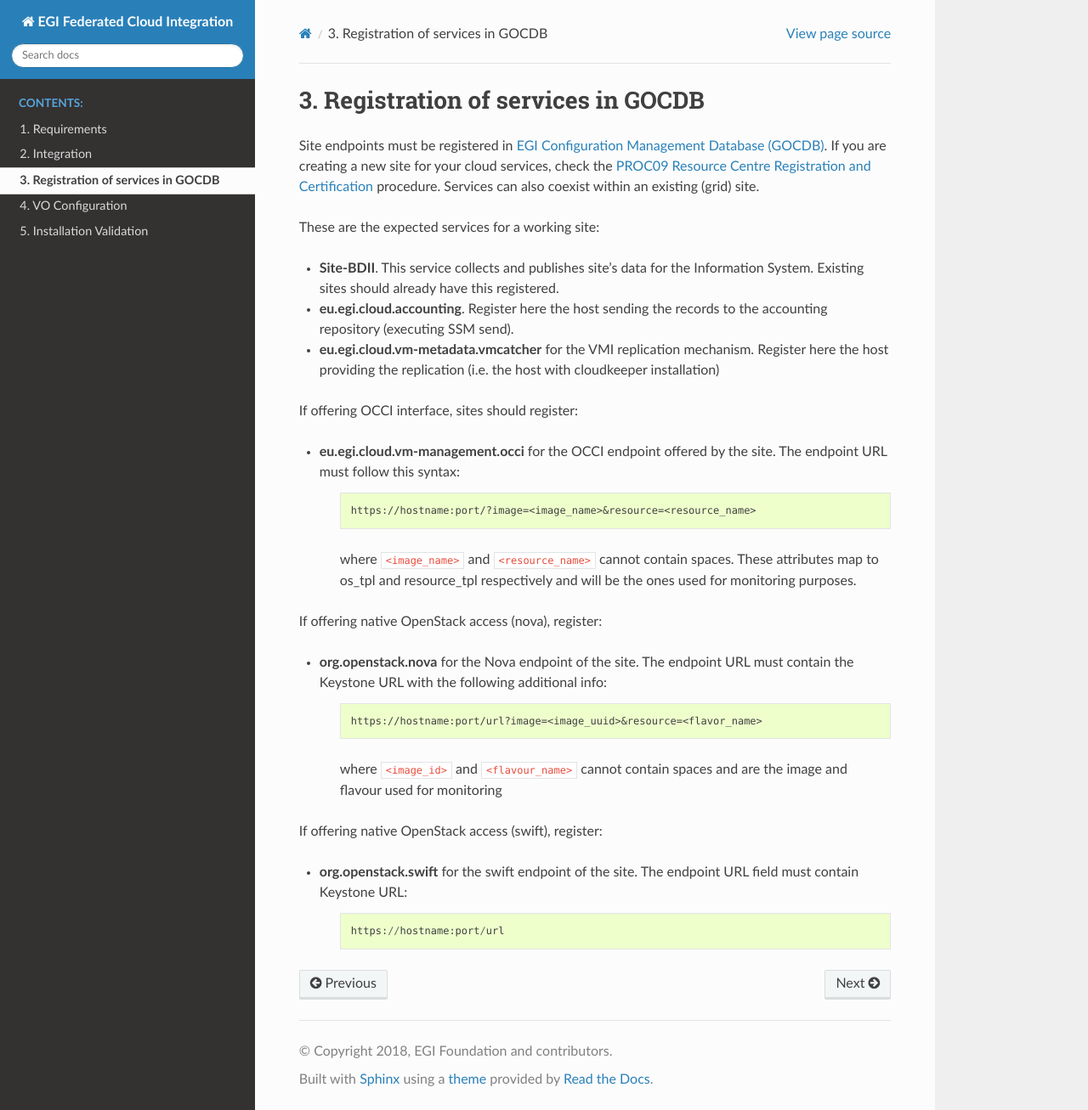
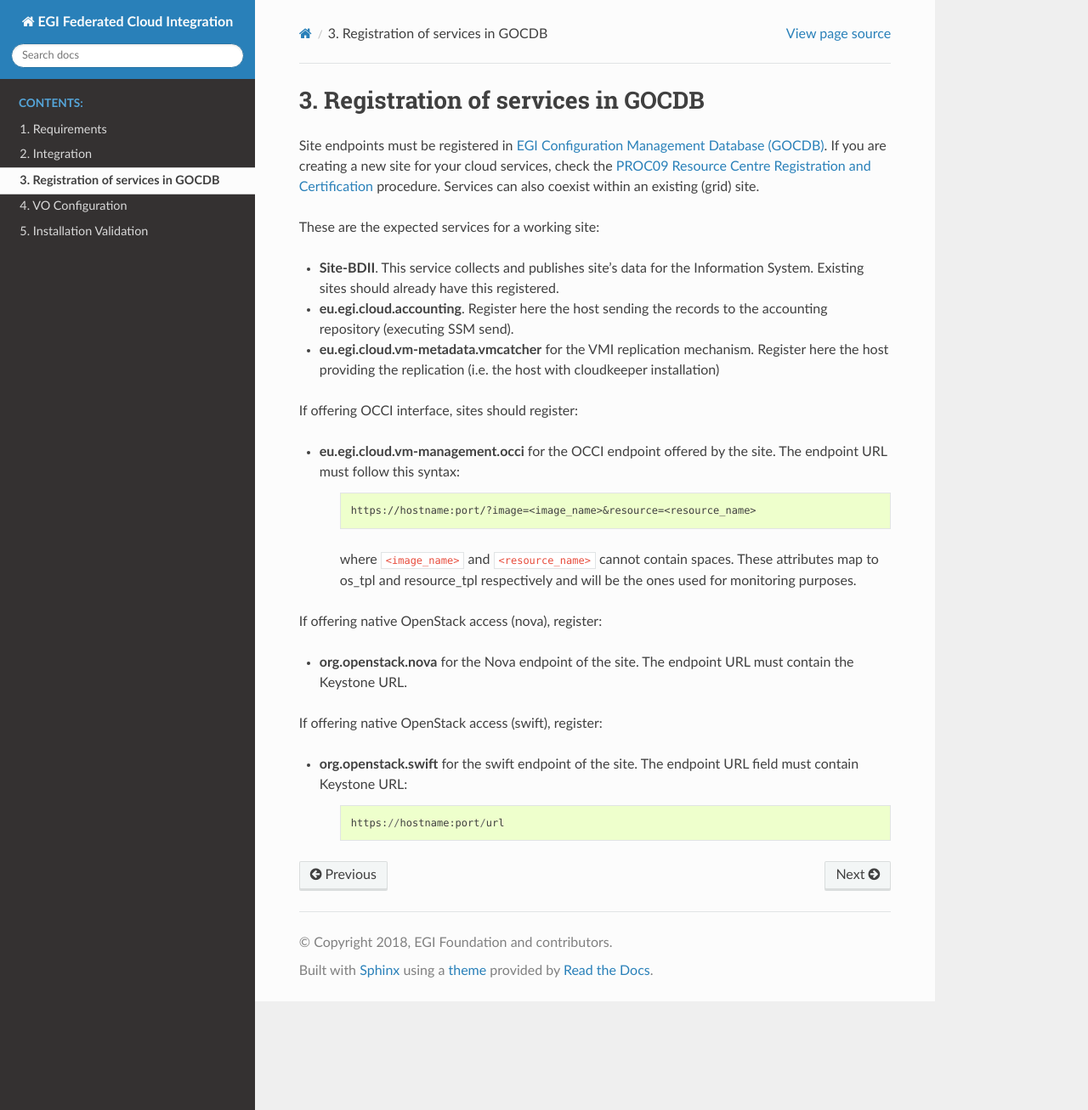
Before and after one commit to EGI-Federation/fedcloud-integration-documentation, a Sphinx documentation site: the page built from source/registration.rst, in a window 1280 px wide and 1307 px high. Shown: the whole window at 85% size. Built offline with Sphinx 7.4.7 and the Read the Docs theme 2.0.0, drawn with Linux system fonts in a browser that asks for light colours.

Commit message:
Remove URL params for nova (#34)

```diff
--- a/source/registration.rst
+++ b/source/registration.rst
@@ -23,13 +23,7 @@ If offering OCCI interface, sites should register:
 
 If offering native OpenStack access (nova), register:
 
-* **org.openstack.nova** for the Nova endpoint of the site.  The endpoint URL must contain the Keystone URL with the following additional info:
-
-    ::
-
-        https://hostname:port/url?image=<image_uuid>&resource=<flavor_name>
-
-    where ``<image_id>`` and ``<flavour_name>`` cannot contain spaces and are the image and flavour used for monitoring
+* **org.openstack.nova** for the Nova endpoint of the site.  The endpoint URL must contain the Keystone URL.
 
 If offering native OpenStack access (swift), register:
 
```
